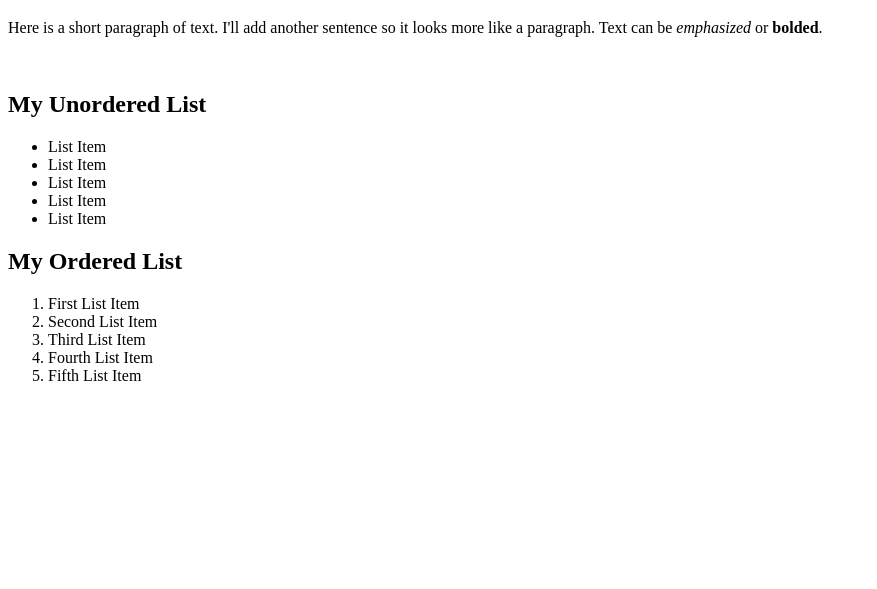
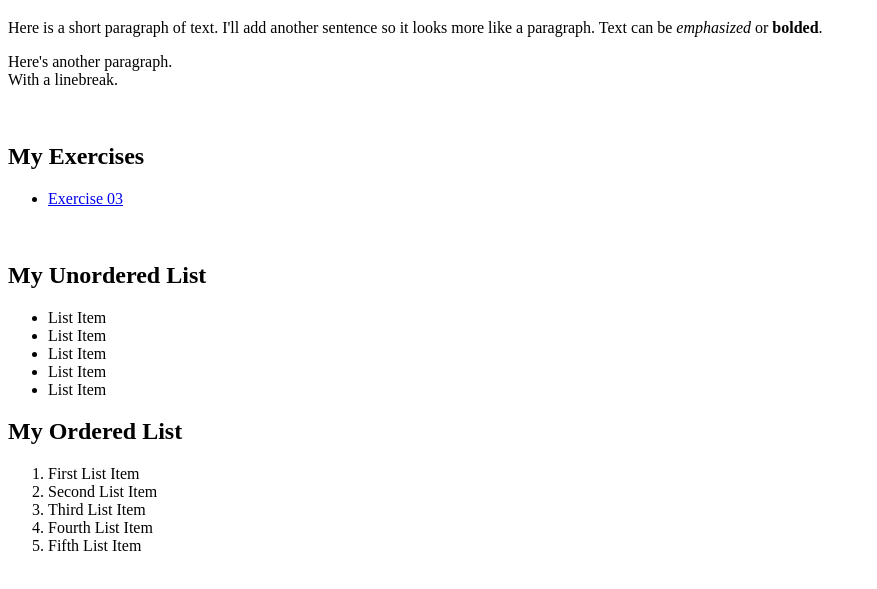
Before and after one commit to lshumar/LIS-753-Exercises-2020, a plain HTML site: page index.html in a window 1280 px wide. Shown: the part 61-650 px from the top of the page, without its empty margins (0-877 px from the left). Drawn offline with Linux system fonts and the light colour scheme.

Commit message:
Exercise 03
Add Exercises folder, excerise03, and link to exercise03 from homepage.

```diff
--- a/index.html
+++ b/index.html
@@ -12,6 +12,15 @@
     <p>Here is a short paragraph of text.  I'll add another sentence so it looks
       more like a paragraph. Text can be <em>emphasized</em> or <strong>bolded</strong>.</p>
     <!--Shift-Enter creates a line break within the code file for readibility -->
+    <p>Here's another paragraph.<br />With a linebreak.</p>
+    <br>
+    <h2>My Exercises</h2>
+    <ul>
+      <li><a href="Exercises/exercise03.html">Exercise 03</a></li>
+      <!-- Compare to the relative tag in exercise 03 - this sends you down a level
+      instead of up. This path may be written with a leading slash, but that doesn't
+      always work. -->
+    </ul>
     <br>
     <h2>My Unordered List</h2>
     <!-- An unordered list has bullets in front of each item. -->
```
Also changed, not shown: Exercises/exercise03.html (added, +37 -0 lines).
